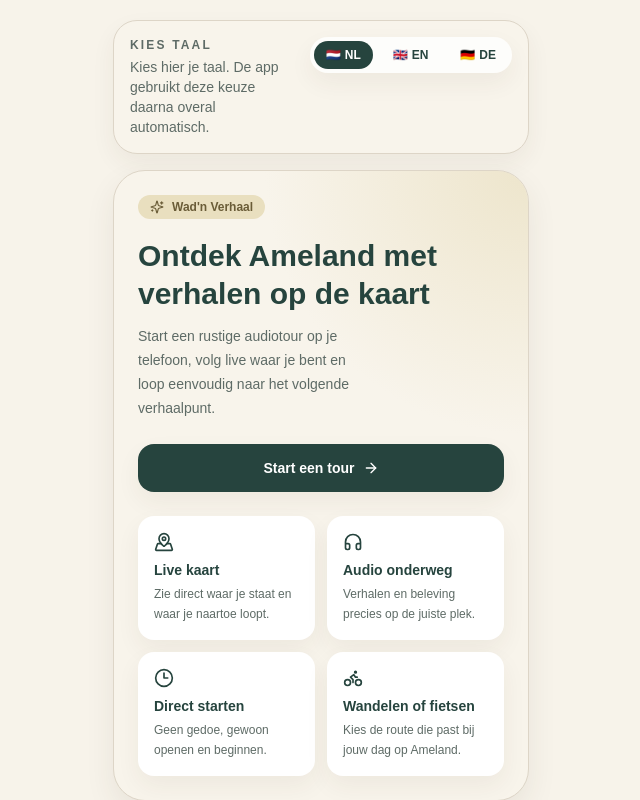
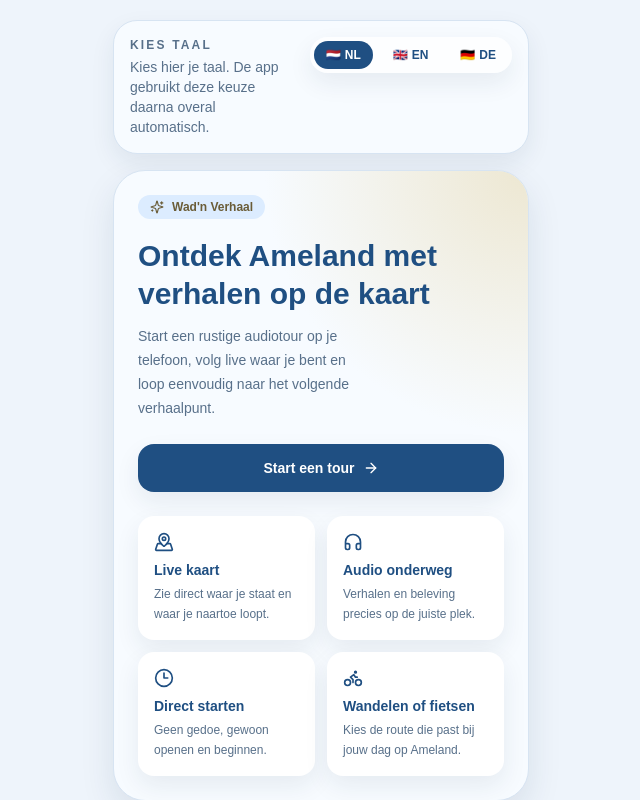
Before and after one commit to WadnVerhaal/ameland-audiotour, a Next.js app in the folder Downloads/ameland-audiotour-v1/ameland-audiotour/: page / in a window 1280 px wide. Shown: the top 800 px of the page, without its empty margins (319-959 px from the left). Built offline with nearby package versions, Linux system fonts and the light colour scheme; no server answers.

Commit message:
Apply blue styling to player and completion screens

```diff
--- a/Downloads/ameland-audiotour-v1/ameland-audiotour/app/globals.css
+++ b/Downloads/ameland-audiotour-v1/ameland-audiotour/app/globals.css
@@ -3,15 +3,15 @@
 @tailwind utilities;
 
 :root {
-  --bg: #f7f3ea;
-  --card: #f8f4eb;
-  --card-strong: #f4efe4;
-  --foreground: #29453f;
-  --muted: #5e6b66;
-  --border: #ddd5c7;
-  --accent: #26443e;
-  --accent-soft: #e9dfbf;
-  --badge: #b97858;
+  --bg: #eef4fb;
+  --card: #f7fbff;
+  --card-strong: #edf5ff;
+  --foreground: #17324d;
+  --muted: #58708a;
+  --border: #d7e4f2;
+  --accent: #1f4f82;
+  --accent-soft: #dcecff;
+  --badge: #5f8fc7;
 }
 
 html {
@@ -77,10 +77,10 @@ select {
   }
 
   .shadow-soft {
-    box-shadow: 0 12px 30px rgba(62, 53, 34, 0.08);
+    box-shadow: 0 14px 34px rgba(23, 50, 77, 0.10);
   }
 
   .shadow-card {
-    box-shadow: 0 10px 24px rgba(62, 53, 34, 0.06);
+    box-shadow: 0 10px 24px rgba(23, 50, 77, 0.08);
   }
 }
--- a/Downloads/ameland-audiotour-v1/ameland-audiotour/components/player/tour-player.tsx
+++ b/Downloads/ameland-audiotour-v1/ameland-audiotour/components/player/tour-player.tsx
@@ -73,9 +73,9 @@ const userIcon = new L.DivIcon({
       width:18px;
       height:18px;
       border-radius:9999px;
-      background:#26443e;
+      background:#1f4f82;
       border:3px solid #ffffff;
-      box-shadow:0 0 0 4px rgba(38,68,62,.16);
+      box-shadow:0 0 0 4px rgba(31,79,130,.18);
     "></div>
   `,
   iconSize: [18, 18],
@@ -89,9 +89,9 @@ const stopIcon = new L.DivIcon({
       width:20px;
       height:20px;
       border-radius:9999px;
-      background:#b97858;
+      background:#5f8fc7;
       border:3px solid #ffffff;
-      box-shadow:0 0 0 4px rgba(185,120,88,.16);
+      box-shadow:0 0 0 4px rgba(95,143,199,.18);
     "></div>
   `,
   iconSize: [20, 20],
@@ -613,11 +613,11 @@ export function TourPlayer({
       />
 
       <section className="relative overflow-hidden rounded-[2rem] border border-app bg-app-card shadow-soft">
-        <div className="absolute inset-0 bg-[radial-gradient(circle_at_top_right,rgba(233,223,191,0.8),transparent_35%)]" />
+        <div className="absolute inset-0 bg-[radial-gradient(circle_at_top_right,rgba(220,236,255,0.95),transparent_35%)]" />
         <div className="relative p-4">
           <div className="flex items-start justify-between gap-3">
             <div className="min-w-0">
-              <div className="inline-flex items-center gap-2 rounded-full bg-app-soft px-3 py-1 text-[11px] font-semibold uppercase tracking-[0.16em] text-[#6a5c37]">
+              <div className="inline-flex items-center gap-2 rounded-full bg-app-soft px-3 py-1 text-[11px] font-semibold uppercase tracking-[0.16em] text-[#285788]">
                 <Waves className="h-3.5 w-3.5" />
                 {t.tourActive}
               </div>
@@ -633,7 +633,7 @@ export function TourPlayer({
 
             <div
               className={`shrink-0 rounded-2xl px-3 py-2 text-right ${
-                hasArrived ? 'bg-[#edf5ef] text-[#2f5a49]' : 'bg-white text-app-accent'
+                hasArrived ? 'bg-[#e8f2ff] text-[#1f4f82]' : 'bg-white text-app-accent'
               }`}
             >
               <div className="text-[11px] uppercase tracking-[0.16em] text-app-muted">
@@ -671,8 +671,8 @@ export function TourPlayer({
                       center={[position.lat, position.lng]}
                       radius={position.accuracy}
                       pathOptions={{
-                        color: '#26443e',
-                        fillColor: '#26443e',
+                        color: '#1f4f82',
+                        fillColor: '#1f4f82',
                         fillOpacity: 0.08,
                         opacity: 0.18,
                       }}
@@ -696,10 +696,10 @@ export function TourPlayer({
                     center={[Number(currentStop.lat), Number(currentStop.lng)]}
                     radius={Number(currentStop.trigger_radius_meters ?? 35)}
                     pathOptions={{
-                      color: '#b97858',
-                      fillColor: '#b97858',
-                      fillOpacity: 0.08,
-                      opacity: 0.3,
+                      color: '#5f8fc7',
+                      fillColor: '#5f8fc7',
+                      fillOpacity: 0.1,
+                      opacity: 0.35,
                     }}
                   />
                 </>
@@ -709,9 +709,9 @@ export function TourPlayer({
                 <Polyline
                   positions={routeLine}
                   pathOptions={{
-                    color: '#26443e',
+                    color: '#1f4f82',
                     weight: 5,
-                    opacity: 0.8,
+                    opacity: 0.85,
                   }}
                 />
               ) : null}
@@ -818,7 +818,7 @@ export function TourPlayer({
       </section>
 
       {error ? (
-        <div className="rounded-[1.5rem] border border-[#e5d3a4] bg-[#fff7df] p-4 text-sm leading-6 text-[#7c5b16] shadow-card">
+        <div className="rounded-[1.5rem] border border-[#cfe1f4] bg-[#edf6ff] p-4 text-sm leading-6 text-[#285788] shadow-card">
           {error}
         </div>
       ) : null}
--- a/Downloads/ameland-audiotour-v1/ameland-audiotour/components/tour/tour-completion-screen.tsx
+++ b/Downloads/ameland-audiotour-v1/ameland-audiotour/components/tour/tour-completion-screen.tsx
@@ -87,8 +87,8 @@ function StarRating({
             onClick={() => onChange(star)}
             className={`rounded-full p-2 transition ${
               active
-                ? 'bg-app-soft text-[#a56a4d]'
-                : 'bg-white text-[#b8afa1] hover:bg-[#f3ecdd]'
+                ? 'bg-app-soft text-[#3c73ad]'
+                : 'bg-white text-[#9bb2c9] hover:bg-[#eef5ff]'
             }`}
             aria-label={`Geef ${star} ster${star > 1 ? 'ren' : ''}`}
           >
@@ -174,13 +174,13 @@ export default function TourCompletionScreen({
     <section className="mx-auto w-full max-w-2xl px-4 pb-24 pt-6">
       <div className="overflow-hidden rounded-[2rem] border border-app bg-app-card shadow-soft">
         <div className="relative overflow-hidden border-b border-app px-5 pb-6 pt-6">
-          <div className="absolute inset-0 bg-[radial-gradient(circle_at_top_right,rgba(233,223,191,0.75),transparent_38%)]" />
+          <div className="absolute inset-0 bg-[radial-gradient(circle_at_top_right,rgba(220,236,255,0.95),transparent_38%)]" />
           <div className="relative">
-            <div className="mb-4 inline-flex h-14 w-14 items-center justify-center rounded-full bg-[#edf5ef] text-app-accent">
+            <div className="mb-4 inline-flex h-14 w-14 items-center justify-center rounded-full bg-[#e8f2ff] text-app-accent">
               <CheckCircle2 className="h-8 w-8" />
             </div>
 
-            <div className="inline-flex items-center gap-2 rounded-full bg-app-soft px-3 py-1 text-[11px] font-semibold uppercase tracking-[0.16em] text-[#6a5c37]">
+            <div className="inline-flex items-center gap-2 rounded-full bg-app-soft px-3 py-1 text-[11px] font-semibold uppercase tracking-[0.16em] text-[#285788]">
               <Waves className="h-3.5 w-3.5" />
               Tour voltooid
             </div>
@@ -221,8 +221,8 @@ export default function TourCompletionScreen({
         </div>
 
         <div className="px-5 pb-5">
-          <div className="rounded-[1.5rem] border border-[#eadfbe] bg-[#fbf6e8] p-4">
-            <div className="mb-2 flex items-center gap-2 text-[#8a6a2e]">
+          <div className="rounded-[1.5rem] border border-[#d7e7fb] bg-[#eef6ff] p-4">
+            <div className="mb-2 flex items-center gap-2 text-[#285788]">
               <Gift className="h-5 w-5" />
               <h2 className="text-sm font-semibold">{bonus.title}</h2>
             </div>
@@ -250,7 +250,7 @@ export default function TourCompletionScreen({
                       value={feedbackText}
                       onChange={(e) => setFeedbackText(e.target.value)}
                       rows={4}
-                      className="w-full rounded-2xl border border-app bg-white px-4 py-3 text-sm text-app outline-none transition focus:border-[#9f9076]"
+                      className="w-full rounded-2xl border border-app bg-white px-4 py-3 text-sm text-app outline-none transition focus:border-[#7da5d0]"
                       placeholder={
                         rating >= 4
                           ? 'Bijvoorbeeld: de sfeer, de verhalen, de plekken of de route.'
@@ -266,7 +266,7 @@ export default function TourCompletionScreen({
                     <input
                       value={favoritePart}
                       onChange={(e) => setFavoritePart(e.target.value)}
-                      className="w-full rounded-2xl border border-app bg-white px-4 py-3 text-sm text-app outline-none transition focus:border-[#9f9076]"
+                      className="w-full rounded-2xl border border-app bg-white px-4 py-3 text-sm text-app outline-none transition focus:border-[#7da5d0]"
                       placeholder="Bijvoorbeeld: een specifieke stop, het audioverhaal of het landschap."
                     />
                   </div>
@@ -312,7 +312,7 @@ export default function TourCompletionScreen({
               )}
             </>
           ) : (
-            <div className="rounded-2xl border border-[#d9eadf] bg-[#edf7f0] p-4 text-sm text-[#2f5a49]">
+            <div className="rounded-2xl border border-[#d9e8f8] bg-[#edf6ff] p-4 text-sm text-[#1f4f82]">
               Dank je wel. Je beoordeling is opgeslagen.
             </div>
           )}
@@ -380,7 +380,7 @@ export default function TourCompletionScreen({
               <button
                 type="button"
                 onClick={onViewNextTour}
-                className="inline-flex items-center justify-center gap-2 rounded-2xl bg-white px-5 py-3 text-sm font-semibold text-app-accent transition hover:bg-[#f7f3ea]"
+                className="inline-flex items-center justify-center gap-2 rounded-2xl bg-white px-5 py-3 text-sm font-semibold text-app-accent transition hover:bg-[#eef4fb]"
               >
                 Bekijk volgende tour
                 <ArrowRight className="h-4 w-4" />
```
